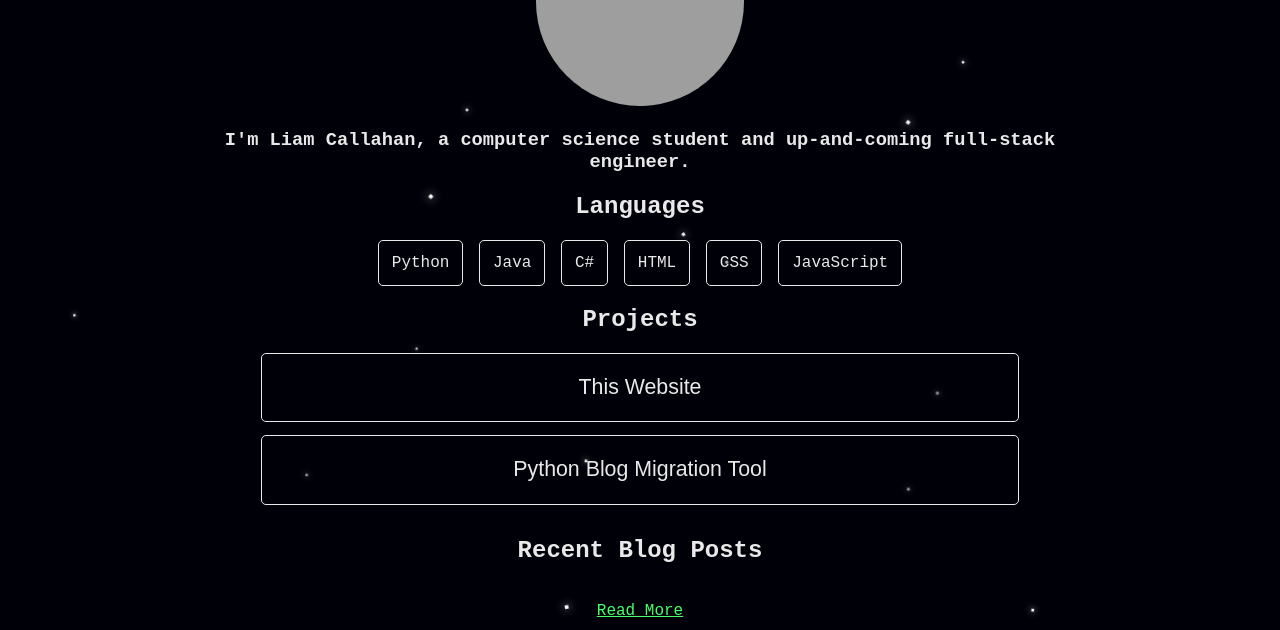
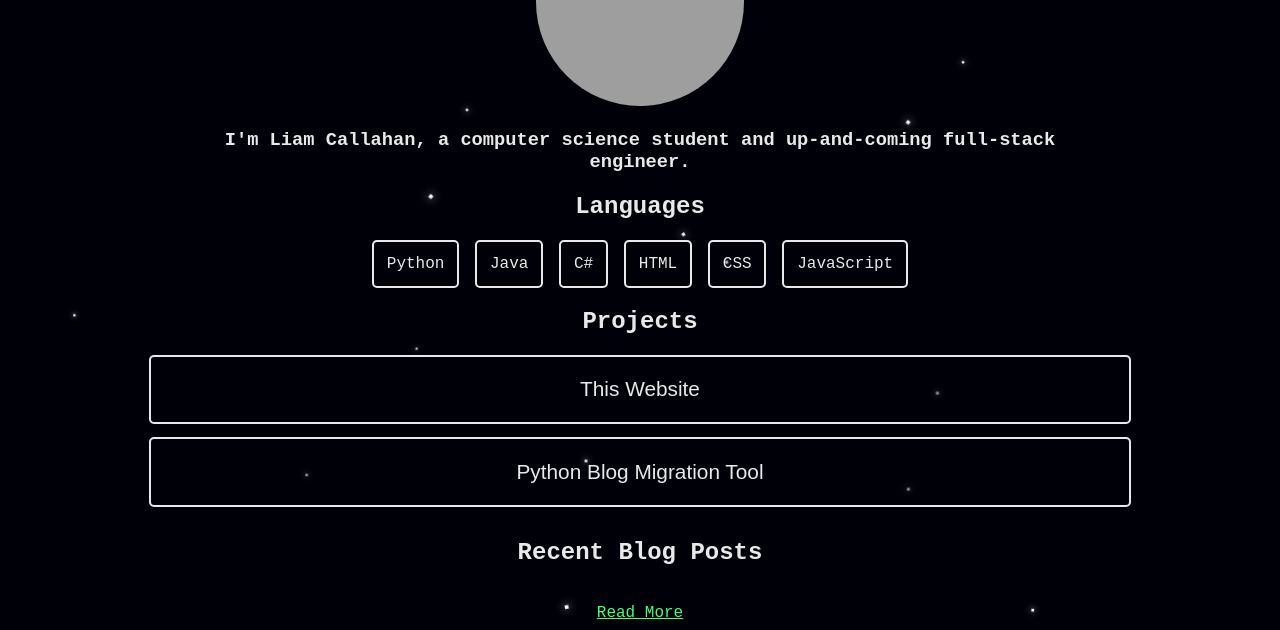
Before and after one commit to aCodeCrafter/Personal-Website, a Flask app: page / in a window 1280 px wide. Shown: the part 351-981 px from the top of the page. Run offline with Flask 3, Linux system fonts and the light colour scheme; data that the repository does not hold is empty; grey boxes are pictures that could not be loaded.

Commit message:
Fix mobile rendering issue

```diff
--- a/static/main.css
+++ b/static/main.css
@@ -1,9 +1,15 @@
 :root {
   --main-fg-color: rgb(233, 233, 233);
   --main-hover-color: #ffffff1e;
-  --main-width: 60%;
-  /* --max-width: 20pt;
-  --min-width: 33% */
+  --main-width: 45em;
+  --border-weight: 5px;
+  font-size: 1em;
+}
+@media (max-width: 735pt) {
+  :root {
+    --main-width: 95%;
+    font-size: 1.6em;
+  }
 }
 
 body {
@@ -28,7 +34,7 @@ a {
   padding: 1em;
   background-color: transparent;
   /* color: var(--main-fg-color); */
-  border: 1px solid var(--main-fg-color);
+  border: 2px solid var(--main-fg-color);
   border-radius: 5px;
   /* text-decoration: none; */
   font-weight: 1000;
@@ -52,7 +58,7 @@ h3 {
 }
 
 .language-box {
-  border: 1px solid var(--main-fg-color);
+  border: 2px solid var(--main-fg-color);
   border-radius: 5px;
   padding: 0.8em;
 }
@@ -81,10 +87,12 @@ h3 {
   padding: 1em;
   justify-content: center;
   background-color: transparent;
-  font-size: 16pt;
+  font-size: 1.3em;
   color: var(--main-fg-color);
-  border: 1px solid var(--main-fg-color);
+  border: 2px solid var(--main-fg-color);
   border-radius: 5px;
+  box-sizing: content-box;
+  z-index: 1;
 }
 .toggle-button:hover {
   background-color: var(--main-hover-color)
@@ -94,16 +102,17 @@ h3 {
   flex-direction: column;
   display: flex;
   gap: 1em;
+  width: var(--main-width);
+  margin: 0 auto;
 }
 
 .blog-excerpt {
-  width: var(--main-width);
+  width: 100%;
   padding-top: 0.5em;
   background-color: transparent;
   color: var(--main-fg-color);
-  border: 1px solid var(--main-fg-color);
+  border: 2px solid var(--main-fg-color);
   border-radius: 5px;
-  margin: 0 auto;
   text-decoration: none;
 }
 .blog-excerpt:hover {
```
